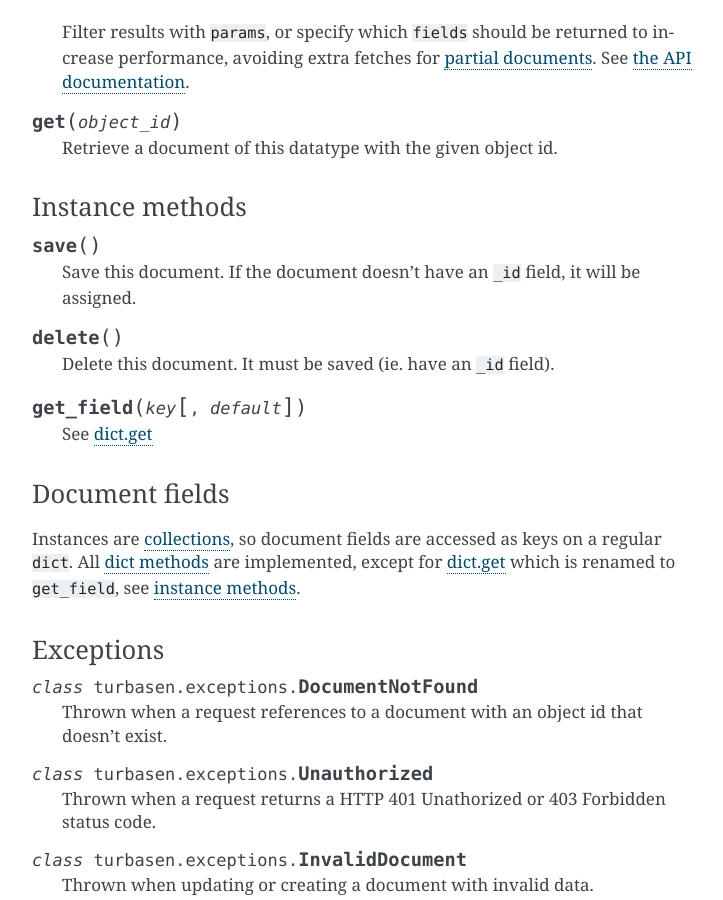
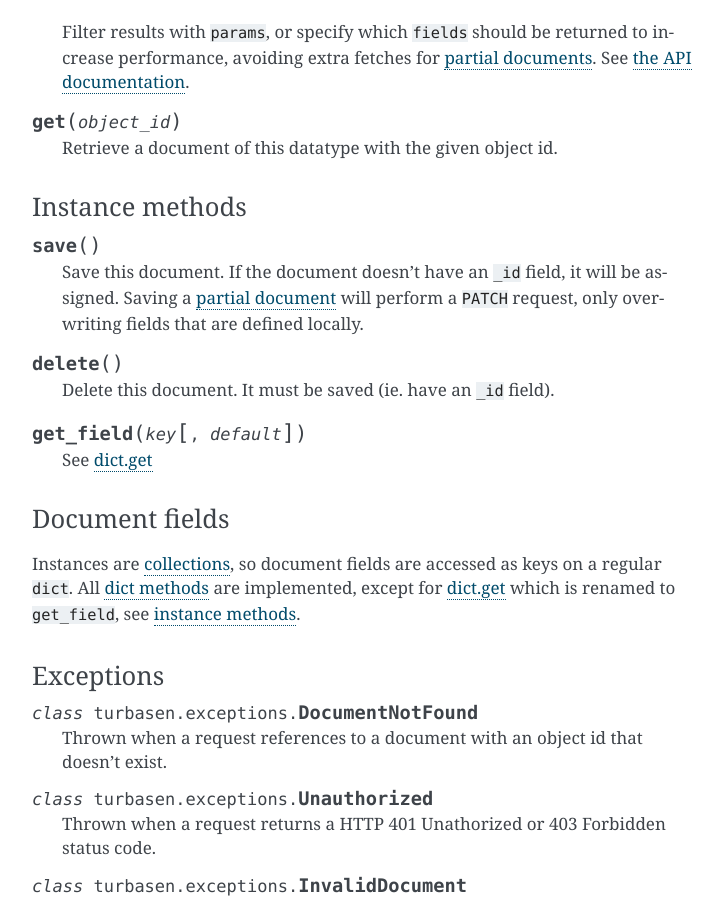
Before and after one commit to Turbasen/turbasen.py, a Sphinx documentation site: the page built from docs/index.rst, in a window 1280 px wide and 900 px high, scrolled down 2973 px. Shown: the whole window, without its empty margins (388-1111 px from the left). Built offline with Sphinx 7.4.7, drawn with Linux system fonts in a browser that asks for light colours.

Commit message:
docs: update documentation

```diff
--- a/docs/index.rst
+++ b/docs/index.rst
@@ -184,7 +184,8 @@ Instance methods
 .. py:function:: save()
 
   Save this document. If the document doesn't have an ``_id`` field, it will be
-  assigned.
+  assigned. Saving a :ref:`partial document <partial-documents>` will perform
+  a ``PATCH`` request, only overwriting fields that are defined locally.
 
 .. py:function:: delete()
 
```
